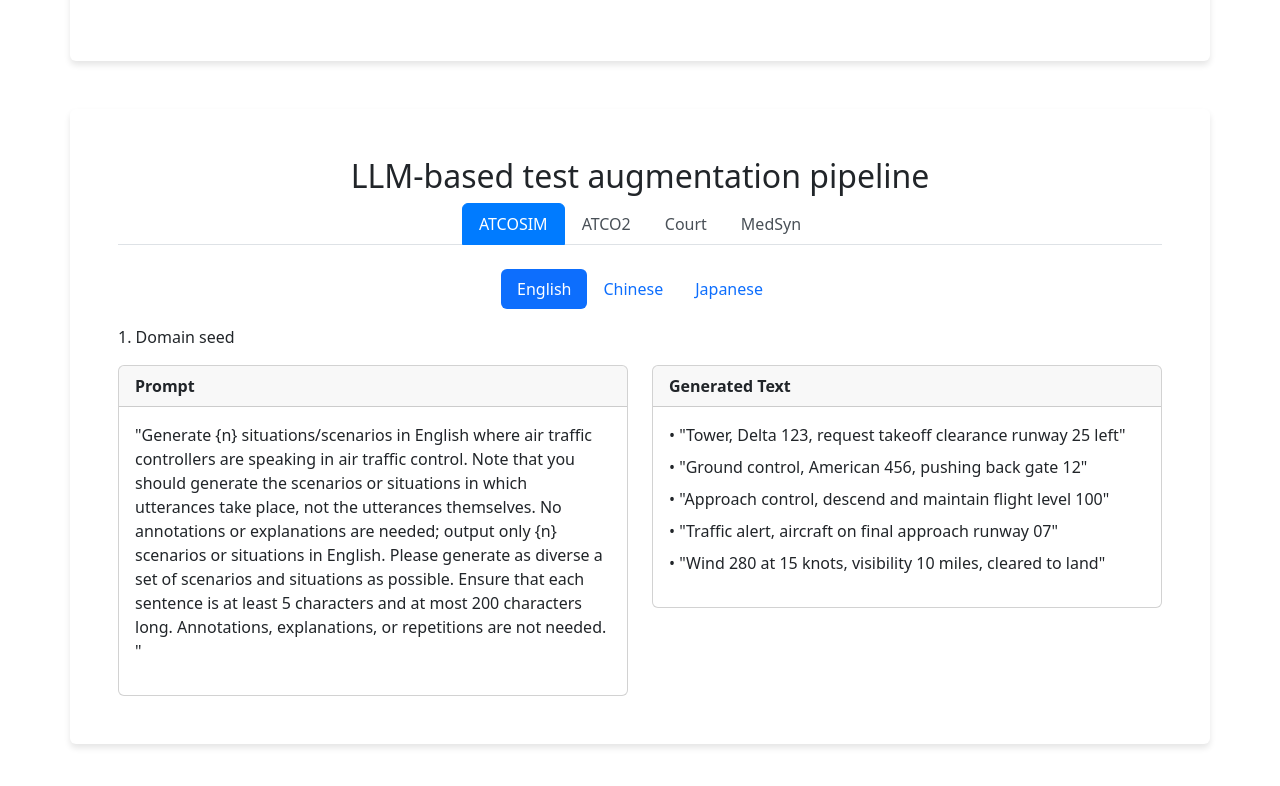
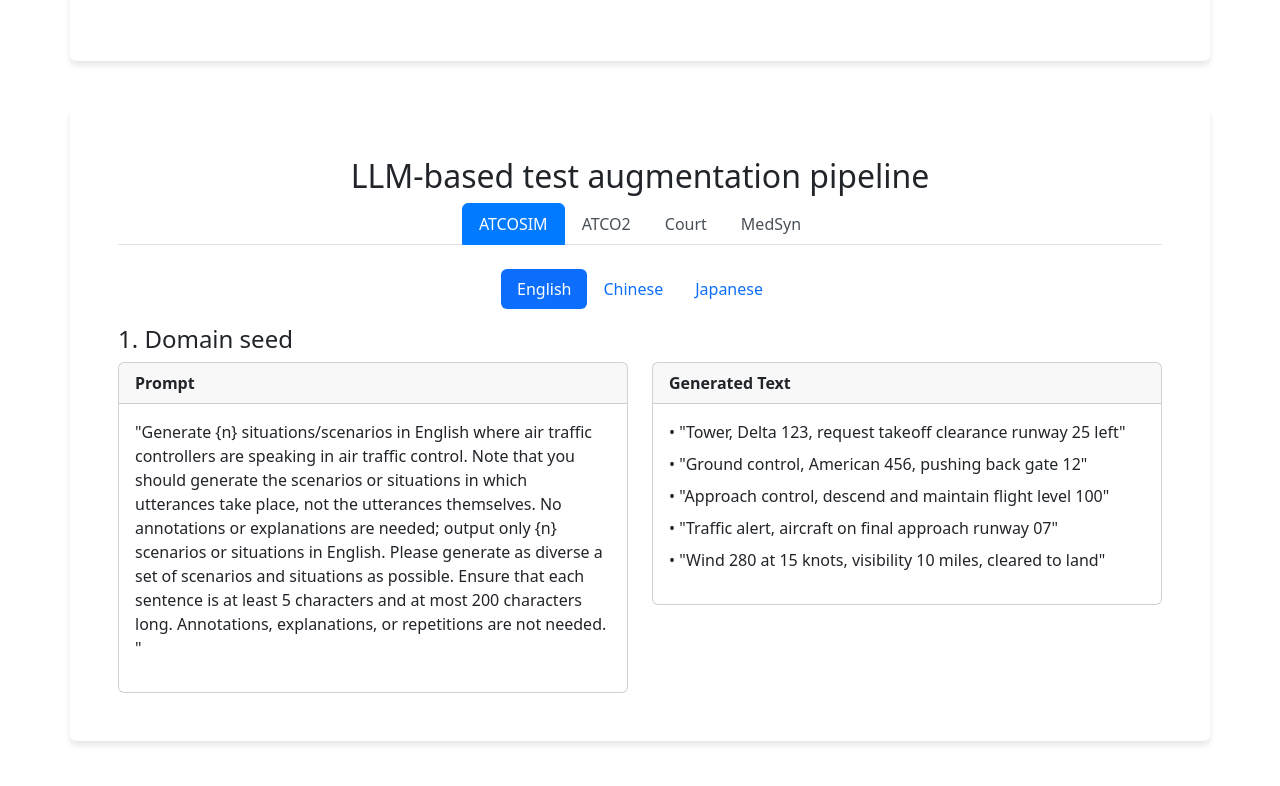
Before and after one commit to natsuooo/llm-asr-augmentation, a plain HTML site: page index.html in a window 1280 px wide. Shown: the part 1824-2610 px from the top of the page. Drawn offline with nearby package versions, Linux system fonts and the light colour scheme.

Commit message:
Update index.html

```diff
--- a/index.html
+++ b/index.html
@@ -146,7 +146,7 @@
             <div class="tab-content">
                 <div class="tab-pane fade show active" id="atcosim-en" role="tabpanel">
                     <div class="row">
-						<p>1. Domain seed</p>
+						<h4>1. Domain seed</h4>
                         <div class="col-md-6">
                             <div class="card">
                                 <div class="card-header"><strong>Prompt</strong></div>
```
